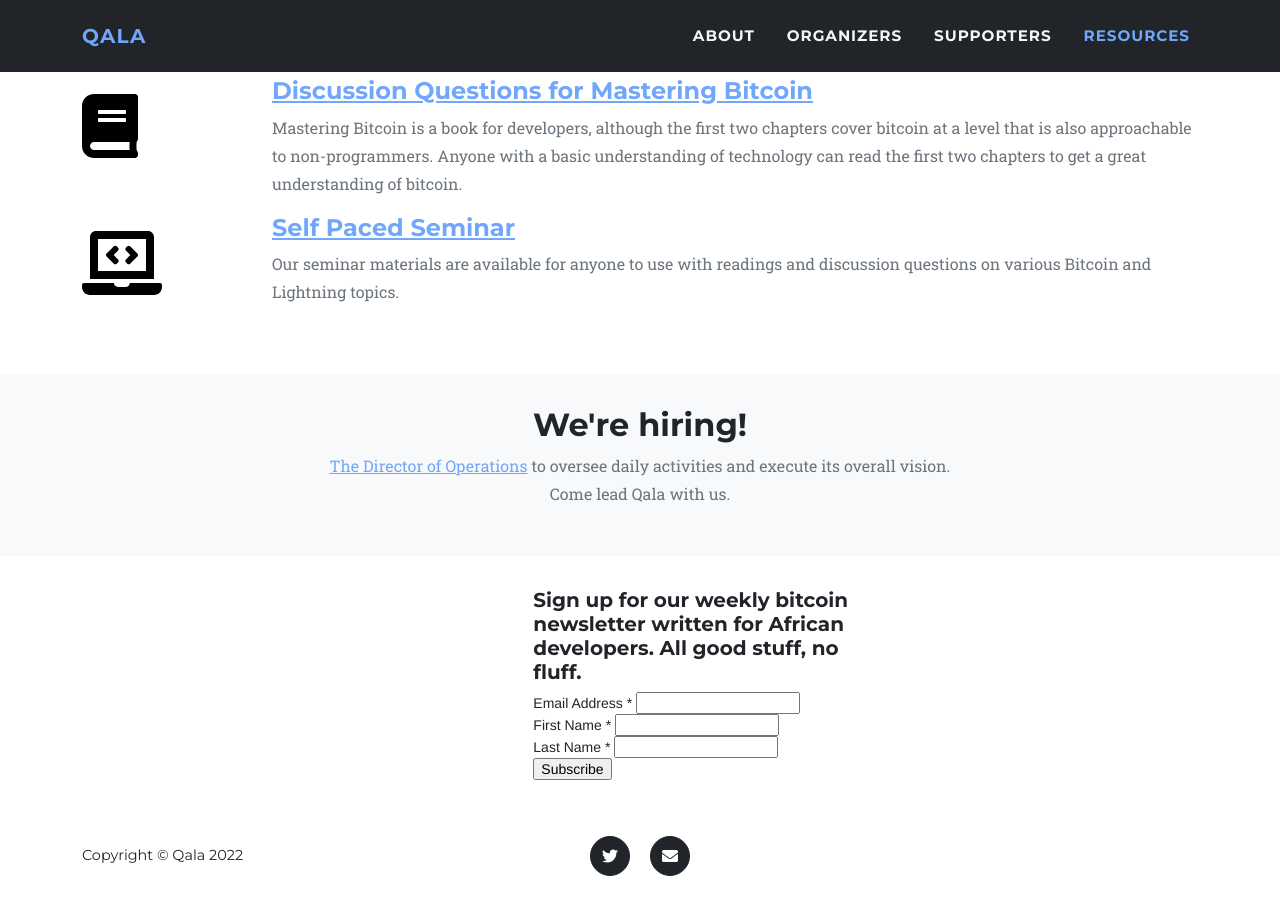
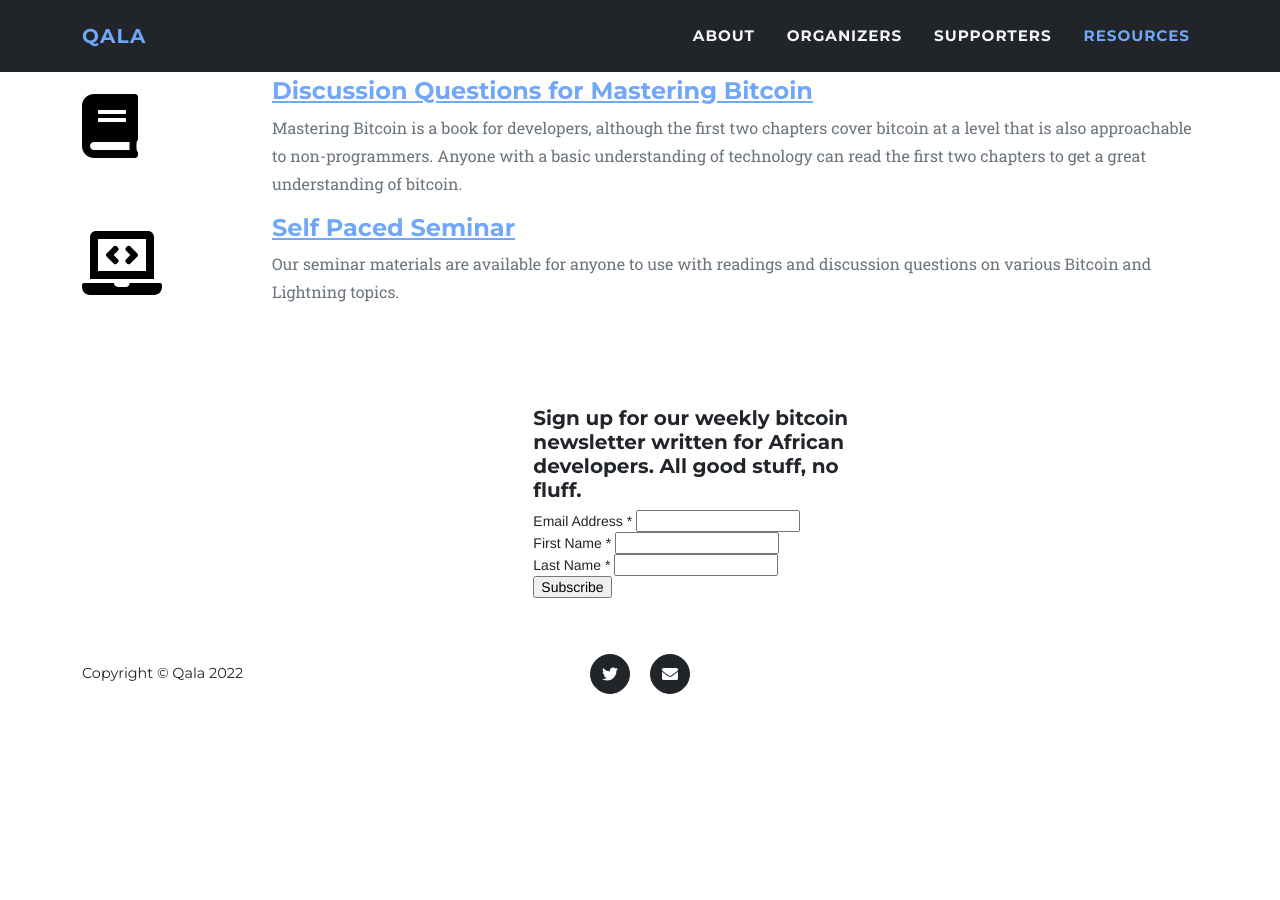
Before and after one commit to Qala-Dev/qala-website, a Jekyll site: the page built from index.html, in a window 1280 px wide and 900 px high, scrolled down 2293 px. Built offline with Jekyll 4.4.1, drawn with Linux system fonts in a browser that asks for light colours; comment, search, counter and statistics services are not loaded; after the commit the page ends 3011 px from its top, so only the background shows below that.

Commit message:
remove lead job posting

```diff
--- a/index.html
+++ b/index.html
@@ -199,15 +199,6 @@ layout: default
       </div>
     </div>
 </section>
-<section class="bg-light" id="jobs">
-   <div class="container">
-      <div class="text-center">
-         <h2 class="section-heading text-center">We're hiring!</h2>
-         <p class="text-muted"><a target="_blank" href="https://qala.breezy.hr/p/fd48c8acc9e2">The Director of Operations</a> to oversee daily activities and execute its overall vision.<br>
-         Come lead Qala with us.</p>
-      </div>
-   </div>
-</section>
 <section id="newsletter">
    <div class="col-sm-12 offset-md-5">
    <!-- Begin Mailchimp Signup Form -->
```
